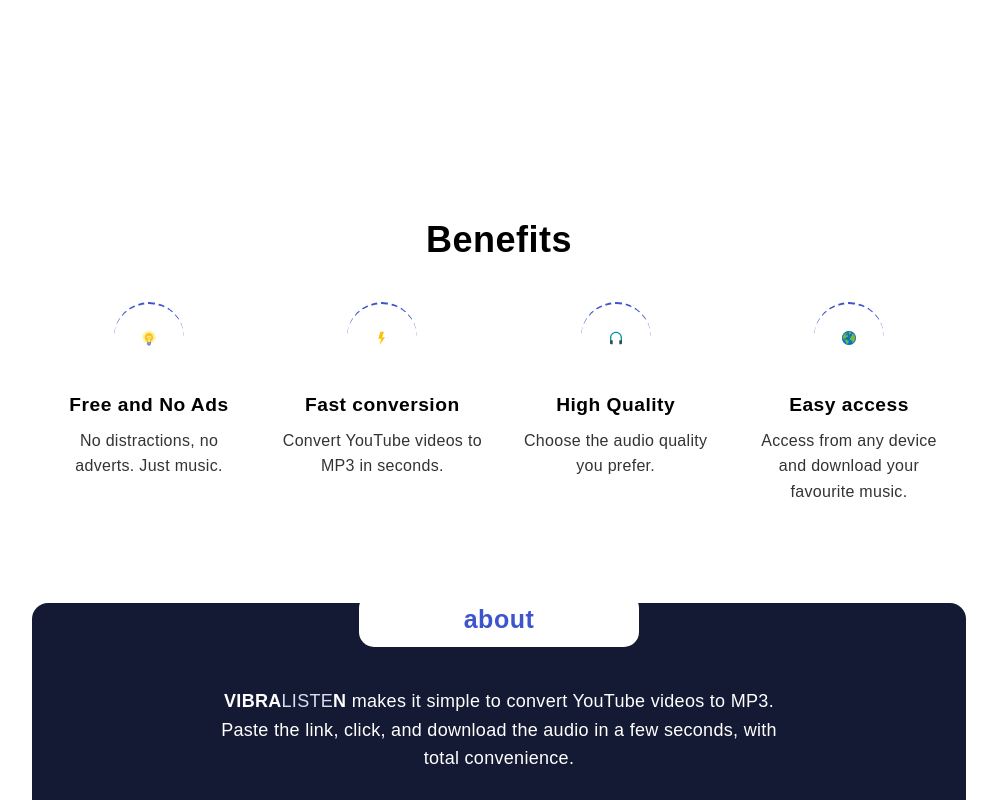
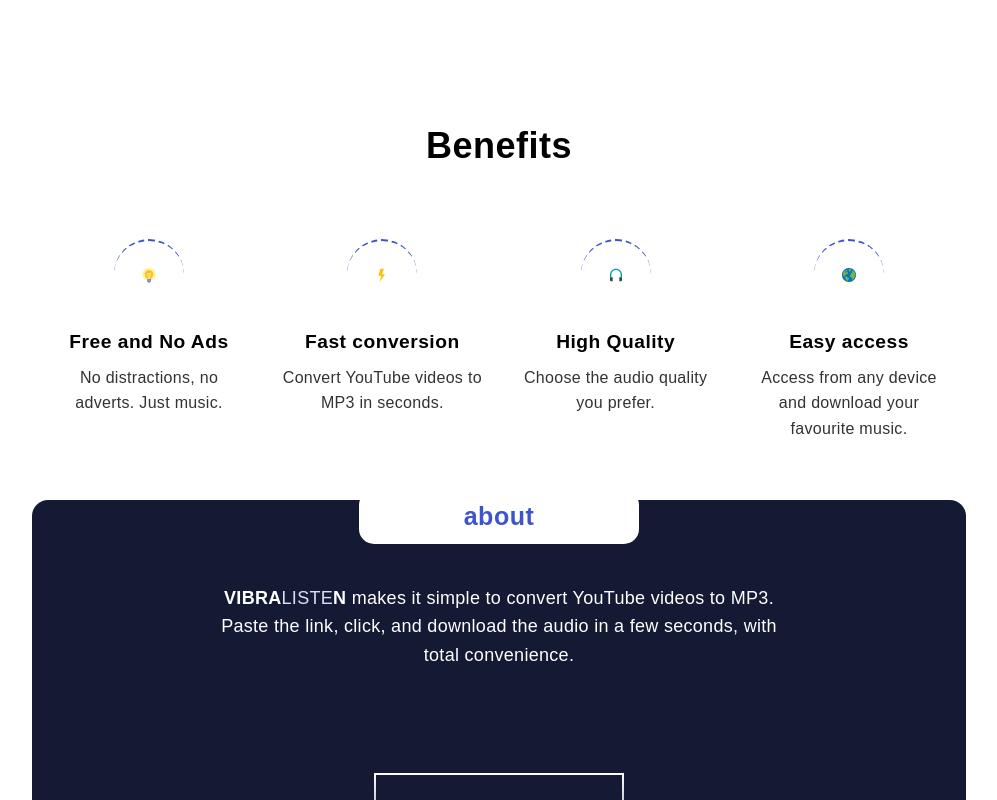
Before and after one commit to lodsa-ntos/youtube-to-mp3-converter, a React (Vite) app in the folder frontend/: page / in a window 1280 px wide. Shown: the part 720-1520 px from the top of the page, without its empty margins (141-1138 px from the left). Built offline with nearby package versions, Linux system fonts and the light colour scheme; a web font is replaced by a local one.

Commit message:
Refactor About and Home page styles; adjust margins for improved layout and spacing

```diff
--- a/frontend/src/pages/About/About.css
+++ b/frontend/src/pages/About/About.css
@@ -1,11 +1,9 @@
 .container-benefits {
-  padding: 40px 0;
   text-align: center;
 }
 .title-bnfts {
   font-size: 36px;
   font-weight: 700;
-  margin-bottom: 50px;
   letter-spacing: 0.5px;
 }
 .benefits-cards {
@@ -13,6 +11,7 @@
   justify-content: space-between;
   gap: 24pt;
   padding: 0 16px;
+  margin-top: 60pt;
 }
 .card-bfts {
   border-radius: 8px;
--- a/frontend/src/pages/Home/Home.css
+++ b/frontend/src/pages/Home/Home.css
@@ -76,7 +76,7 @@ h1 {
 .about-section {
   min-height: 100vh;
   width: 100%;
-  margin-top: 80pt;
+  margin-top: 40pt;
 }
 
 .faqs-section {
@@ -88,12 +88,12 @@ h1 {
 .contact-section {
   min-height: 100vh;
   width: 100%;
-  margin-top: 50pt;
+  margin-top: 100pt;
   margin-bottom: -30pt;
   border-radius: 20px 20px 0 0;
 }
 
 .footer-section {
   min-height: 3vh;
-  margin-top: 30pt;
+  margin-top: 60pt;
 }
```
